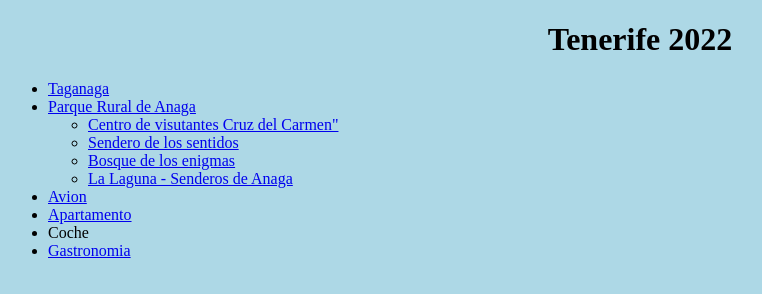
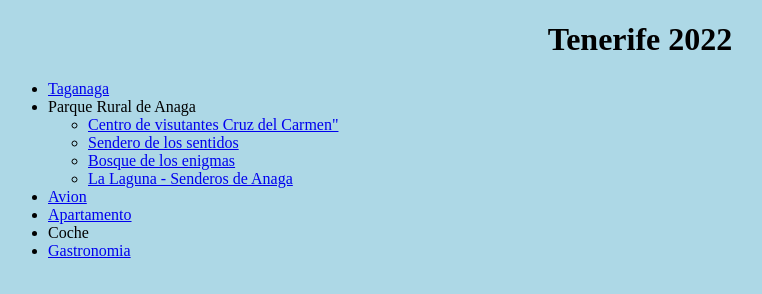
Before and after one commit to amurciaa61/Tenerife2022, a plain HTML site: page HTML/index.html in a window 1280 px wide. Shown: the whole page, without its empty margins (0-762 px from the left). Drawn offline with Linux system fonts and the light colour scheme.

Commit message:
Add files via upload

```diff
--- a/HTML/index.html
+++ b/HTML/index.html
@@ -34,7 +34,7 @@
 <!-- CUERPO -->
 <h1>Tenerife 2022</h1>
 <ul>
-<li><a href="https://www.webtenerife.com/que-visitar/pueblos-y-caserios/" target=_black>Taganaga</li>
+<li><a href="https://www.webtenerife.com/que-visitar/pueblos-y-caserios/" target=_black>Taganaga</a></li>
     <li>Parque Rural de Anaga
     <ul>
         <li><a href="https://reservabiosfera.tenerife.es/descubre-anaga/equipamientos/centro-visitantes-cruz-carmen/" target=_black>Centro de visutantes Cruz del Carmen"</a></li>
```
